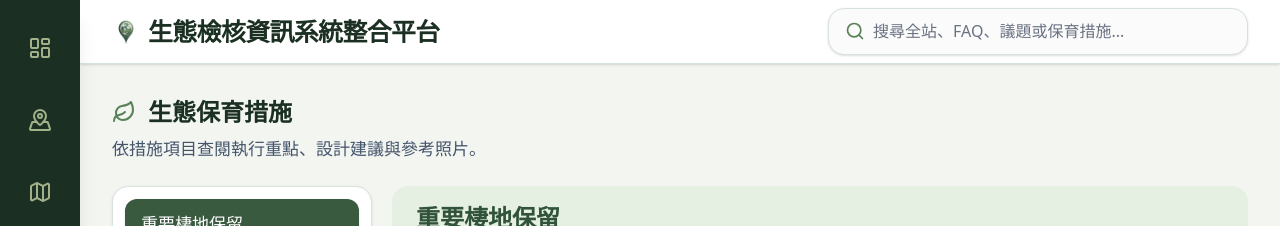
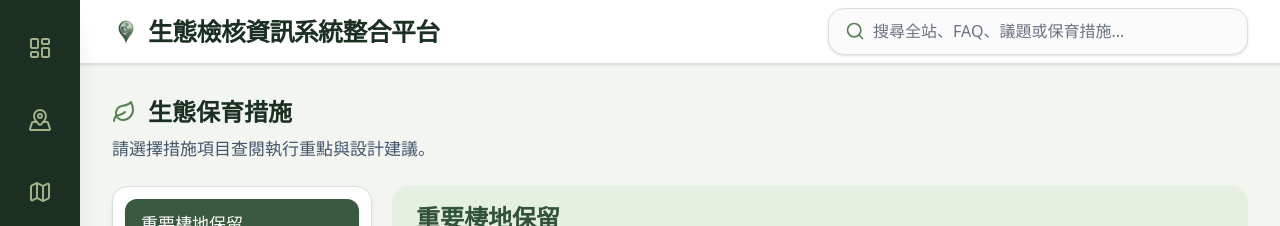
Before and after one commit to Pin012/eco-platform-kcg-wrb, a React (Vite) app: page /plants in a window 1280 px wide. Shown: the top 226 px of the page. Built offline with nearby package versions, Linux system fonts and the light colour scheme.

Commit message:
Update description text in EcologicalMeasures component

```diff
--- a/src/pages/EcologicalMeasures.tsx
+++ b/src/pages/EcologicalMeasures.tsx
@@ -27,7 +27,7 @@ export default function EcologicalMeasures() {
   return <div className="h-full overflow-y-auto p-4 lg:p-8">
     <header className="mx-auto mb-6 max-w-7xl">
       <h2 className="flex items-center gap-3 text-2xl font-bold text-[#1B3022]"><Leaf className="text-[#588157]" />生態保育措施</h2>
-      <p className="mt-2 text-slate-600">依措施項目查閱執行重點、設計建議與參考照片。</p>
+      <p className="mt-2 text-slate-600">請選擇措施項目查閱執行重點與設計建議。</p>
     </header>
     <div className="mx-auto grid max-w-7xl gap-5 lg:grid-cols-[260px_minmax(0,1fr)]">
       <div className="relative lg:hidden">
```
